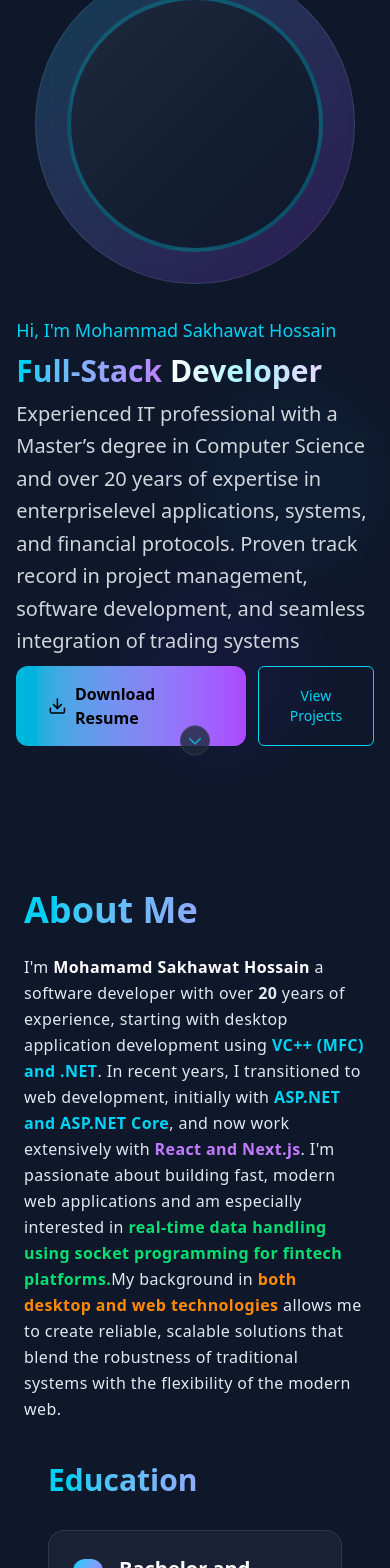
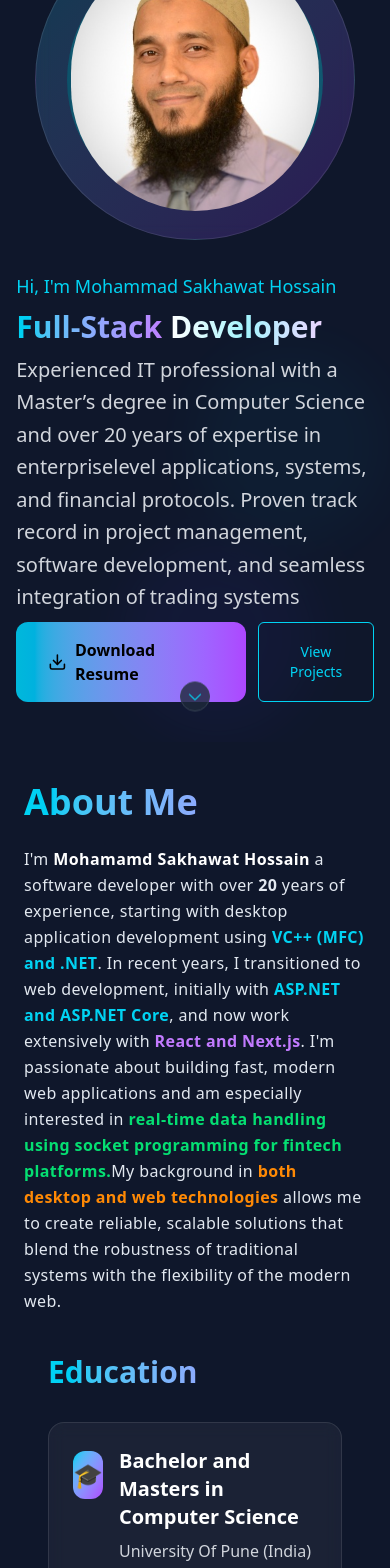
Before and after one commit to khokan/portfolio-sakhawat, a React (Vite) app: page / in a window 390 px wide. Shown: the part 140-1708 px from the top of the page. Built offline with nearby package versions, Linux system fonts and the light colour scheme.

Commit message:
updated profile

```diff
--- a/src/components/AboutMe.jsx
+++ b/src/components/AboutMe.jsx
@@ -3,8 +3,8 @@ import React from "react";
 
 const AboutMe = () => {
   return (
-    <div className="min-h-screen flex items-center justify-center bg-slate-900 text-slate-100 font-sans pt-16 sm:pt-0">
-      <section id="about" className="relative z-10 py-10 lg:py-20 px-6 w-full">
+    <div className="min-h-screen flex items-center justify-center bg-slate-900 text-slate-100 font-sans pt-5 sm:pt-0">
+      <section id="about" className="relative z-10 py-5 lg:py-5 px-6 w-full">
         <div className="max-w-7xl mx-auto">
           {/* Title */}
           <h2 className="text-4xl md:text-5xl font-bold lg:text-center mb-6 lg:mb-10 bg-gradient-to-r from-cyan-400 to-purple-400 bg-clip-text text-transparent">
--- a/src/components/Home.jsx
+++ b/src/components/Home.jsx
@@ -9,13 +9,13 @@ import {
 import { motion } from "framer-motion";
 import { VscChevronDown } from "react-icons/vsc";
 import { Download, Star } from "lucide-react";
-import arifImg from "../assets/profile-img.jpeg";
+import sakhawatImg from "../assets/profile-img.jpeg";
 const Home = () => {
   return (
     <>
       <section
         id="home"
-        className="min-h-screen flex items-center justify-center bg-slate-900 relative overflow-hidden pt-16 sm:pt-0"
+        className="min-h-screen flex items-center justify-center bg-slate-900 relative overflow-hidden pt-5 sm:pt-0"
       >
         {/* Blurry Circles Background */}
         <div className="absolute inset-0 overflow-hidden">
@@ -113,7 +113,7 @@ const Home = () => {
             <div className="w-80 h-80 mx-auto bg-gradient-to-br from-cyan-400/20 to-purple-600/20 rounded-full flex items-center justify-center backdrop-blur-sm border border-white/10">
               <div className="w-64 h-64 bg-gradient-to-br from-slate-800 to-slate-900 rounded-full flex items-center justify-center border-4 border-cyan-400/30">
                 <img
-                  // src={arifImg}
+                  src={sakhawatImg}
                   alt=""
                   className="rounded-full object-cover"
                 />
--- a/src/components/Projects.jsx
+++ b/src/components/Projects.jsx
@@ -16,7 +16,7 @@ const Projects = () => {
   ];
 
   return (
-    <section id="projects" className="py-16 bg-slate-900 text-slate-100">
+    <section id="projects" className="py-5 bg-slate-900 text-slate-100">
       <div className="container mx-auto px-4 sm:px-6 lg:px-8">
         {/* Section Heading */}
         <div className="text-center mb-12">
--- a/src/components/Skills.jsx
+++ b/src/components/Skills.jsx
@@ -71,8 +71,8 @@ const Skills = () => {
   ];
 
   return (
-    <div className="min-h-screen bg-slate-900 pt-16 font-sans text-slate-100">
-      <section id="skills" className="py-16 px-4 sm:px-6 lg:px-8">
+    <div className="min-h-screen bg-slate-900 pt-5 font-sans text-slate-100">
+      <section id="skills" className="py-5 px-4 sm:px-6 lg:px-8">
         <div className="max-w-7xl mx-auto">
           {/* Header */}
           <h2 className="text-4xl font-bold text-center mb-4">
```
